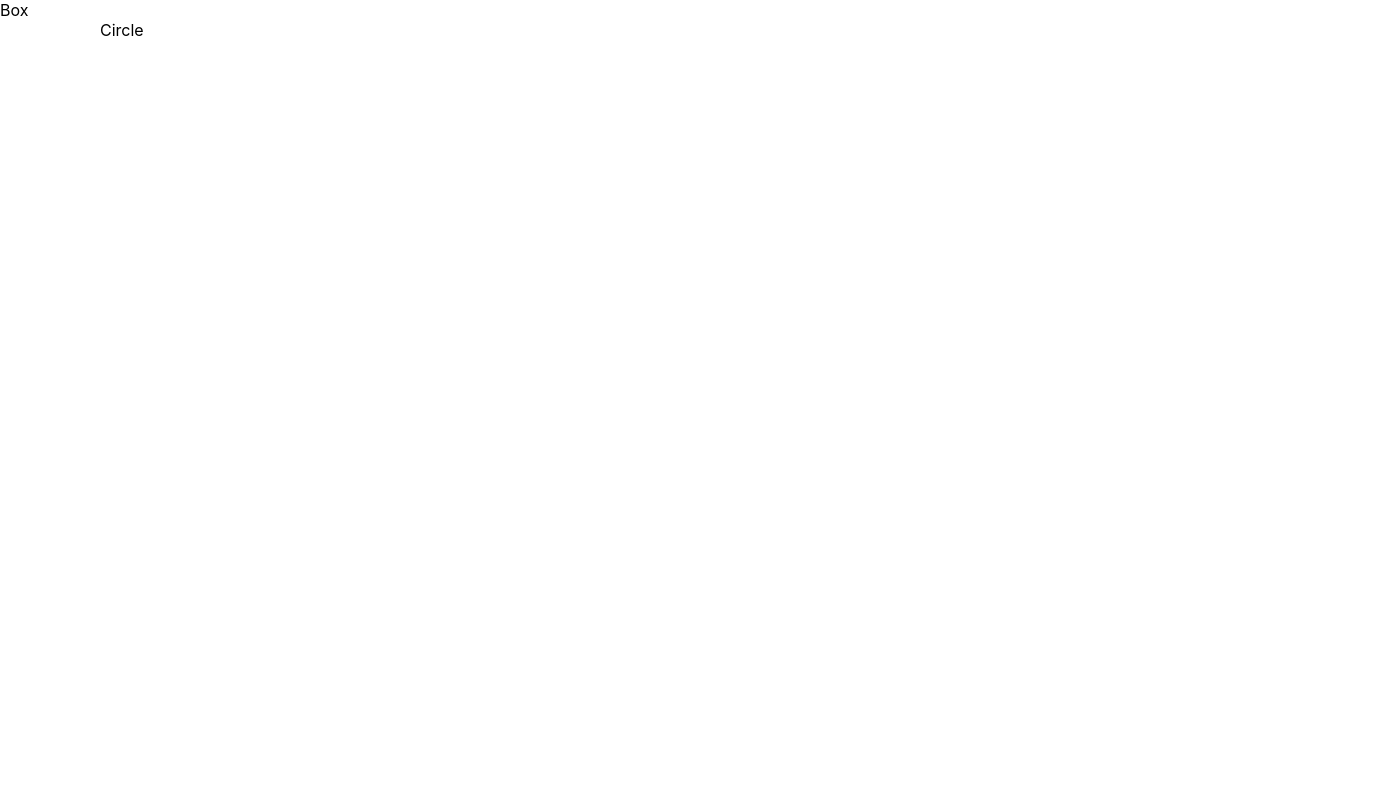
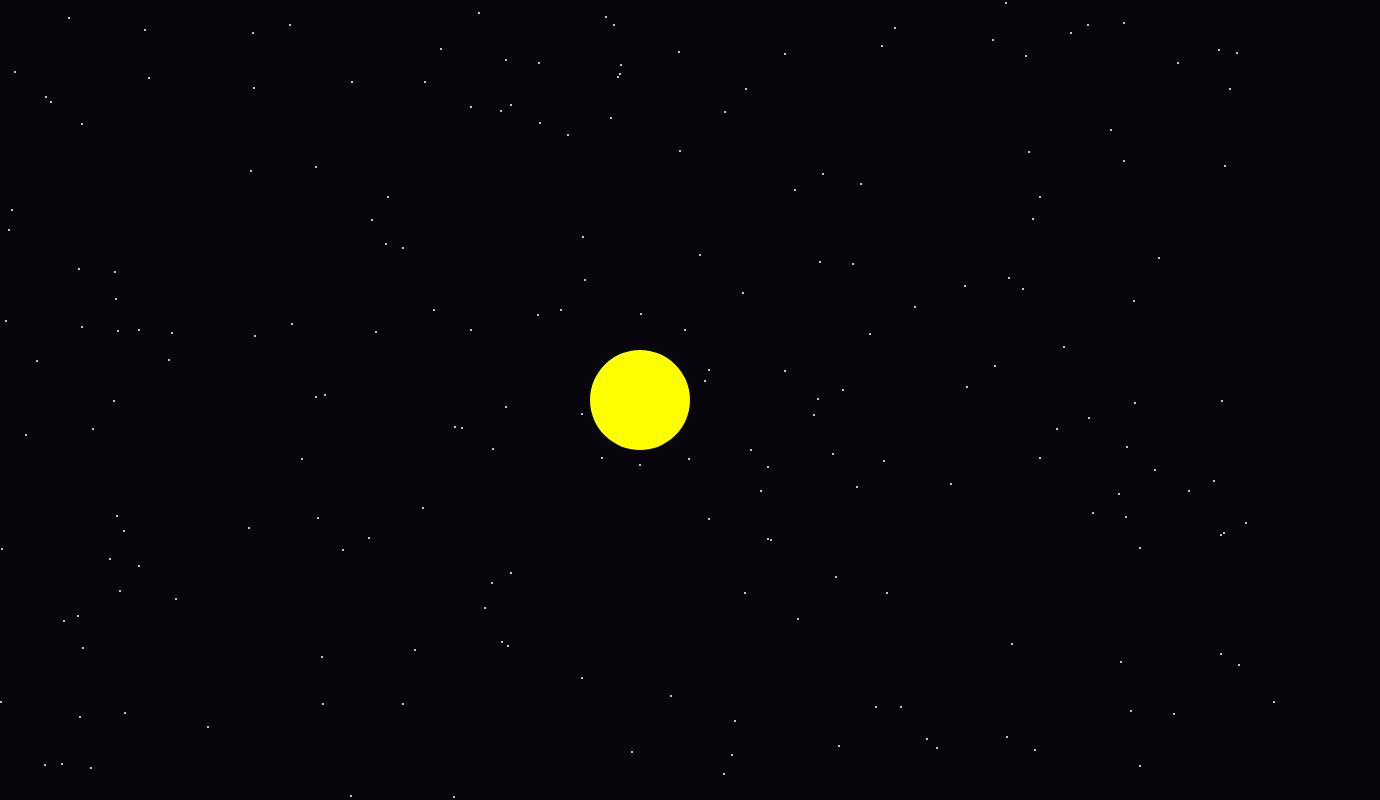
Before and after one commit to OmarAbdelmotaleb/OmarsWebsite, a React (Create React App) app in the folder omars-app/: page / in a window 1280 px wide. Shown: the whole page, 1380 px wide, since content can reach past the window. Built offline with nearby package versions, Linux system fonts and the light colour scheme.

Commit message:
Sun and stars

```diff
--- a/omars-app/src/App.css
+++ b/omars-app/src/App.css
@@ -1,5 +1,7 @@
 .App {
   text-align: center;
+  position: relative;
+  z-index: 1;
 }
 
 .App-logo {
@@ -36,3 +38,76 @@
     transform: rotate(360deg);
   }
 }
+body {
+  background-color: rgb(6, 6, 12);
+  color: var(--light);
+  margin: 0;
+  padding: 0;
+  height: 100vh;
+  overflow: hidden;
+}
+
+/* .box {
+  width: 100px;
+  height: 100px;
+  border: 2px solid blue;
+  border-radius: 12px;
+  display: flex;
+  align-items: center;
+  justify-content: center;
+  text-align: center;
+  font-weight: 600;
+  margin: 10px;
+  cursor: pointer;
+  position: relative;
+  z-index: 2;
+} */
+
+.circle {
+  width: 100px;
+  height: 100px;
+  border: 2px solid green;
+  border-radius: 99%;
+  display: flex;
+  align-items: center;
+  justify-content: center;
+  text-align: center;
+  font-weight: 600;
+  margin: 10px;
+}
+
+.App, .container {
+  display: flex;
+  align-items: center;
+  justify-content: space-around;
+  min-height: 100vh;
+}
+
+#star-container {
+  position: absolute;
+  top: 0;
+  left: 0;
+  width: 100%;
+  height: 100%;
+  overflow: hidden;
+}
+
+.star {
+  position: absolute;
+  width: 2px;
+  height: 2px;
+  background: white;
+  border-radius: 50%;
+}
+
+#sun {
+  width: 100px;
+  height: 100px;
+  background: yellow;
+  border-radius: 50%;
+  position: absolute;
+  top: 50%;
+  left: 50%;
+  transform: translate(-50%, -50%);
+  cursor: pointer;
+}
--- a/omars-app/src/App.js
+++ b/omars-app/src/App.js
@@ -1,46 +1,60 @@
-import { useRef } from 'react';
+import React, { useRef } from 'react';
+import ReactDOM from 'react-dom';
 
 import gsap from 'gsap'; // <-- import GSAP
 import { useGSAP } from '@gsap/react'; // <-- import the hook from our React package
-
-gsap.registerPlugin(useGSAP);
+import './App.css'
 
 // TODO: OnClick animations, placing all the shapes similar to figma tempalte
 // Play with animations
-function Box({ children }) {
-  return <div className="box gradient-blue">{children}</div>;
+
+
+// Function for making planets (this will include the sun)
+// Make it generate circles
+// Parameters will be: size, color, location
+
+function App() {
+
+  const container = useRef();
+  const { contextSafe } = useGSAP();
+
+  const onEnter = contextSafe(({ currentTarget }) => {
+    gsap.to(currentTarget, { rotation: "+=360" });
+    gsap.to(currentTarget, { scale: "+=0.5" })
+
+  });
+
+  useGSAP(() => {
+    generateStars(100);
+  });
+
+
+  // Generate Stars randomly across a background
+  const generateStars = (numStars) => {
+    const starContainers = document.getElementById("star-container");
+    for (let i = 0; i < numStars; i++){
+      const star = document.createElement('div');
+      star.className = 'star';
+      star.style.top = `${Math.random() * 100}vh`;
+      star.style.left = `${Math.random() * 100}vw`;
+      starContainers.appendChild(star);
+    }
+  };
+
+  // Spin the sun in and out on click
+  const spinSun = () => {
+    gsap.to('#sun', {scale: "+=1", duration: 1, ease: "power2.inOut"});
+  }
+
+  return (
+    <div className="App">
+      <div id = "star-container"></div>
+      <div id= "sun" className='sun' onClick={spinSun}></div>
+    </div>
+  );
 }
 
-function Circle({ children }) {
-  return <div className="circle gradient-green">{children}</div>;
-}
+const root = ReactDOM.createRoot(document.getElementById("root"));
+root.render(<App />);
 
-export default function App() {
-    const container = useRef();
-    const tl = useRef();
-
-    useGSAP(
-        () => {
-
-          tl.current = gsap
-          .timeline()
-          .to(".box", {
-            rotate: 360
-          })
-          .to(".circle", {
-            x: 100
-          });
-            // gsap code here...
-            // gsap.from('.box', { opacity: 0, stagger: 0.1 }); // <-- automatically reverted
-        }, { scope: container }
-    ); // <-- scope for selector text (optional)
-
-    return (
-        <div ref={container} className="app">
-          <Box>Box</Box>
-          <Circle>Circle</Circle>
-            {/* <div className="box">Hello</div>
-            <div className="circle">Hello</div> */}
-        </div>
-    );
- }
+export default App;
```
